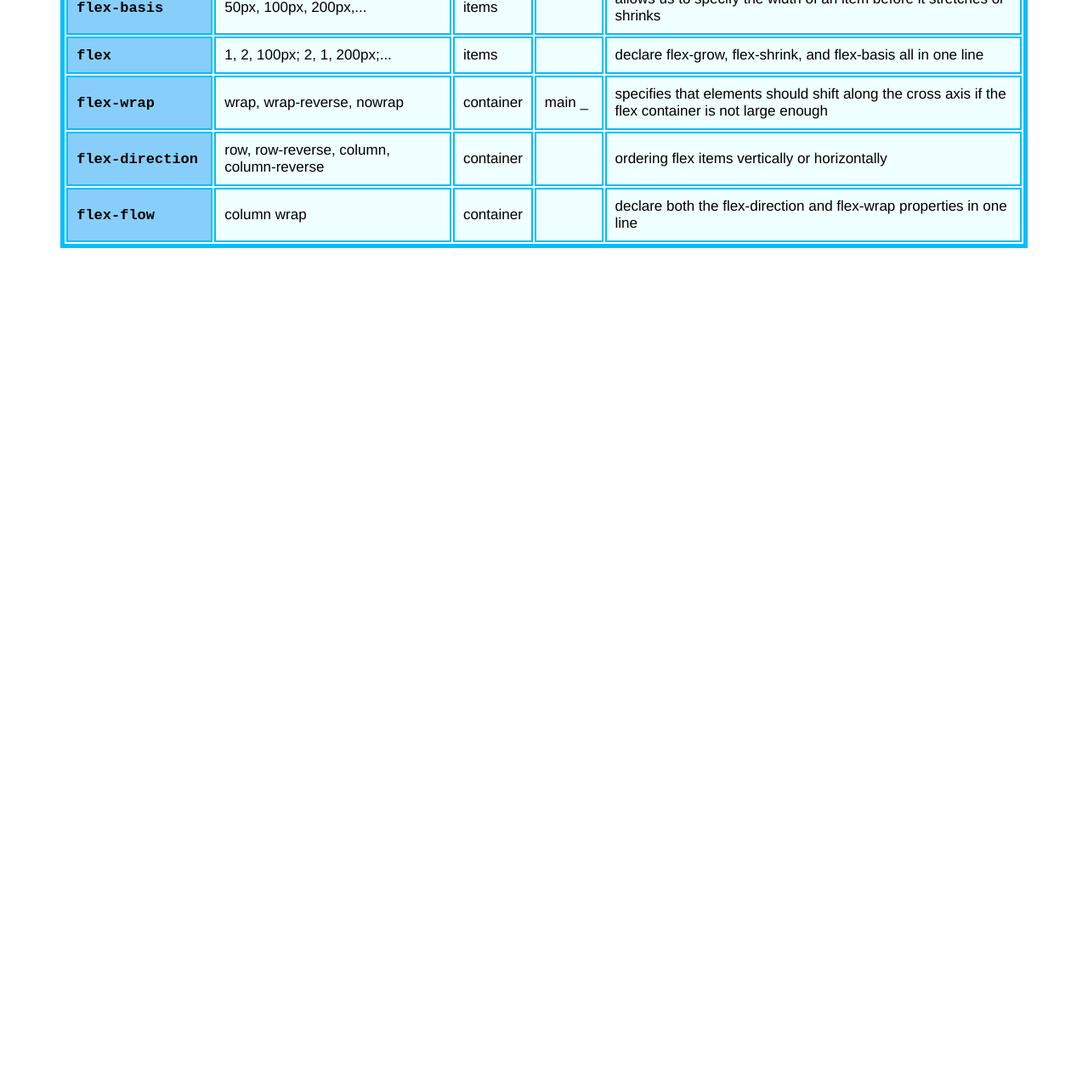
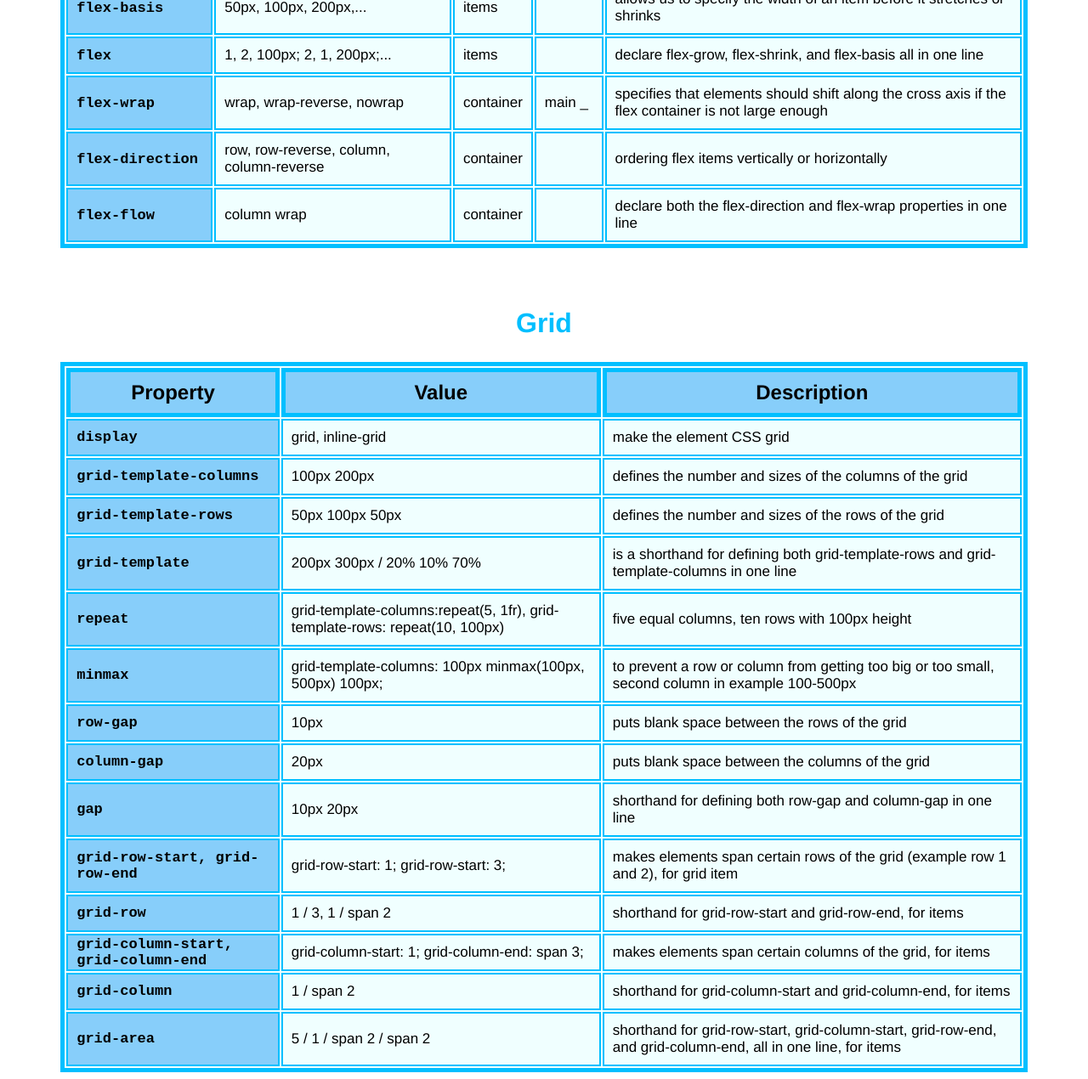
Before and after one commit to janaeffenbergerova/cheatsheet, a plain HTML site: page index.html in a window 1280 px wide. Shown: the part 2464-3734 px from the top of the page at 85% size. Before the commit the page ends 2764 px from the top, so only its background shows below. Drawn offline with Linux system fonts and the light colour scheme.

Commit message:
added grid

```diff
--- a/index.html
+++ b/index.html
@@ -156,7 +156,7 @@
               </tr>
             </tbody>
         </table>
-        <h2>Flexbox</h3>
+        <h2>Flexbox</h2>
         <table>
           <thead>
               <th>Property</th>
@@ -254,5 +254,93 @@
               </tr>
             </tbody>
         </table>
+        <h2>Grid</h2>
+        <table>
+          <thead>
+            <th>Property</th>
+            <th>Value</th>
+            <th>Description</th>
+          </thead>
+          <tbody>
+            <tr>
+              <td class="code">display</td>
+              <td>grid, inline-grid</td>
+              <td>make the element CSS grid</td>
+            </tr>
+            <tr>
+              <td class="code">grid-template-columns</td>
+              <td>100px 200px</td>
+              <td>defines the number and sizes of the columns of the grid</td>
+            </tr>
+            <tr>
+              <td class="code">grid-template-rows</td>
+              <td>50px 100px 50px</td>
+              <td>defines the number and sizes of the rows of the grid</td>
+            </tr>
+            <tr>
+              <td class="code">grid-template</td>
+              <td>200px 300px / 20% 10% 70%</td>
+              <td>is a shorthand for defining both grid-template-rows and grid-template-columns in one line</td>
+            </tr>
+            <tr>
+              <td class="code">repeat</td>
+              <td>grid-template-columns:repeat(5, 1fr), grid-template-rows: repeat(10, 100px)</td>
+              <td>five equal columns, ten rows with 100px height</td>
+            </tr>
+            <tr>
+              <td class="code">minmax</td>
+              <td>grid-template-columns: 100px minmax(100px, 500px) 100px;</td>
+              <td>to prevent a row or column from getting too big or too small, second column in example 100-500px</td>
+            </tr>
+            <tr>
+              <td class="code">row-gap</td>
+              <td>10px</td>
+              <td>puts blank space between the rows of the grid</td>
+            </tr>
+            <tr>
+              <td class="code">column-gap</td>
+              <td>20px</td>
+              <td>puts blank space between the columns of the grid</td>
+            </tr>
+            <tr>
+              <td class="code">gap</td>
+              <td>10px 20px</td>
+              <td>shorthand for defining both row-gap and column-gap in one line</td>
+            </tr>
+            <tr>
+              <td class="code">grid-row-start, grid-row-end</td>
+              <td>grid-row-start: 1; grid-row-start: 3;</td>
+              <td>makes elements span certain rows of the grid (example row 1 and 2), for grid item</td>
+            </tr>
+             <tr>
+              <td class="code">grid-row</td>
+              <td>1 / 3, 1 / span 2</td>
+              <td>shorthand for grid-row-start and grid-row-end, for items</td>
+            </tr>
+            <tr>
+              <td class="code">grid-column-start, grid-column-end</td>
+              <td>grid-column-start: 1; grid-column-end: span 3;</td>
+              <td>makes elements span certain columns of the grid, for items</td>
+            </tr>
+            <tr>
+              <td class="code">grid-column</td>
+              <td>1 / span 2</td>
+              <td>shorthand for grid-column-start and grid-column-end, for items</td>
+            </tr>
+            <tr>
+              <td class="code">grid-area</td>
+              <td>5 / 1 / span 2 / span 2</td>
+              <td>shorthand for grid-row-start, grid-column-start, grid-row-end, and grid-column-end,
+                all in one line, for items</td>
+            </tr>
+
+<!--        <tr>
+              <td class="code"></td>
+              <td></td>
+              <td></td>
+            </tr>
+-->
+          </tbody>
+        </table>
     </body>
 </html>
```
